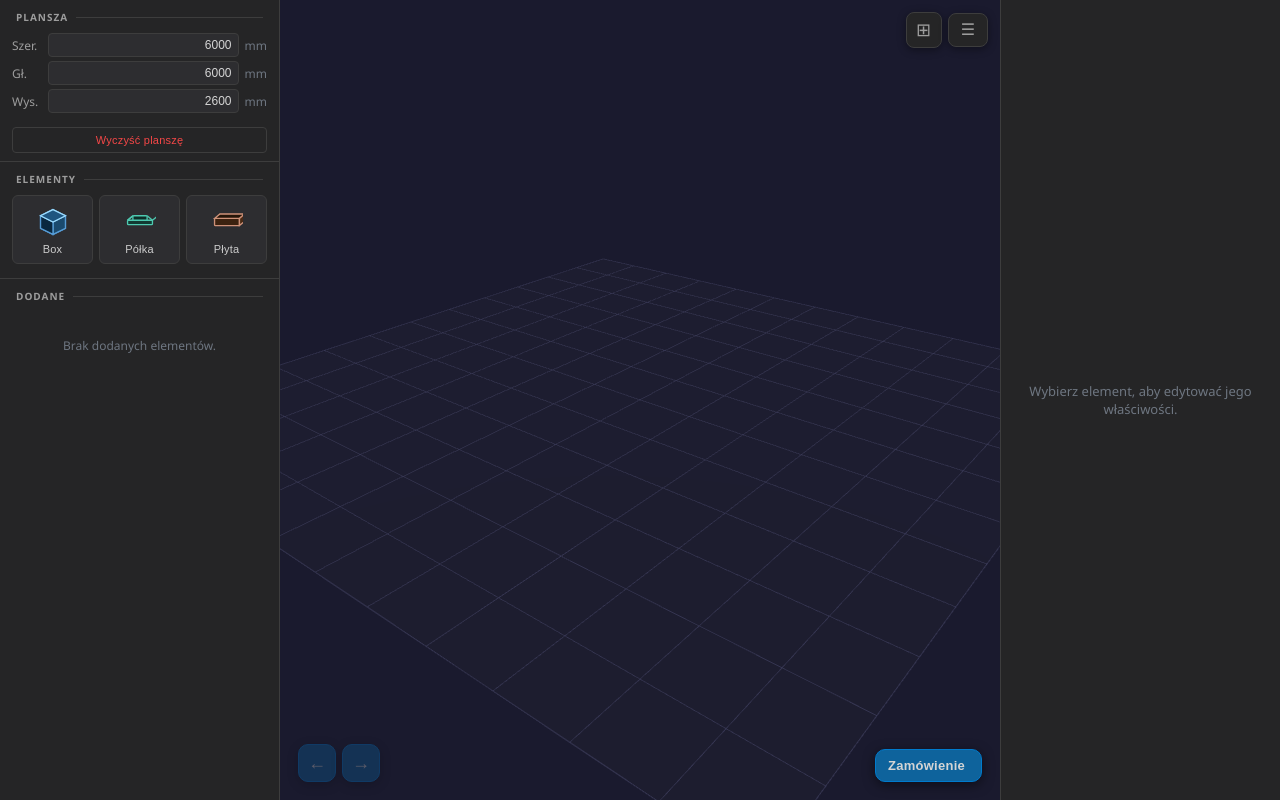
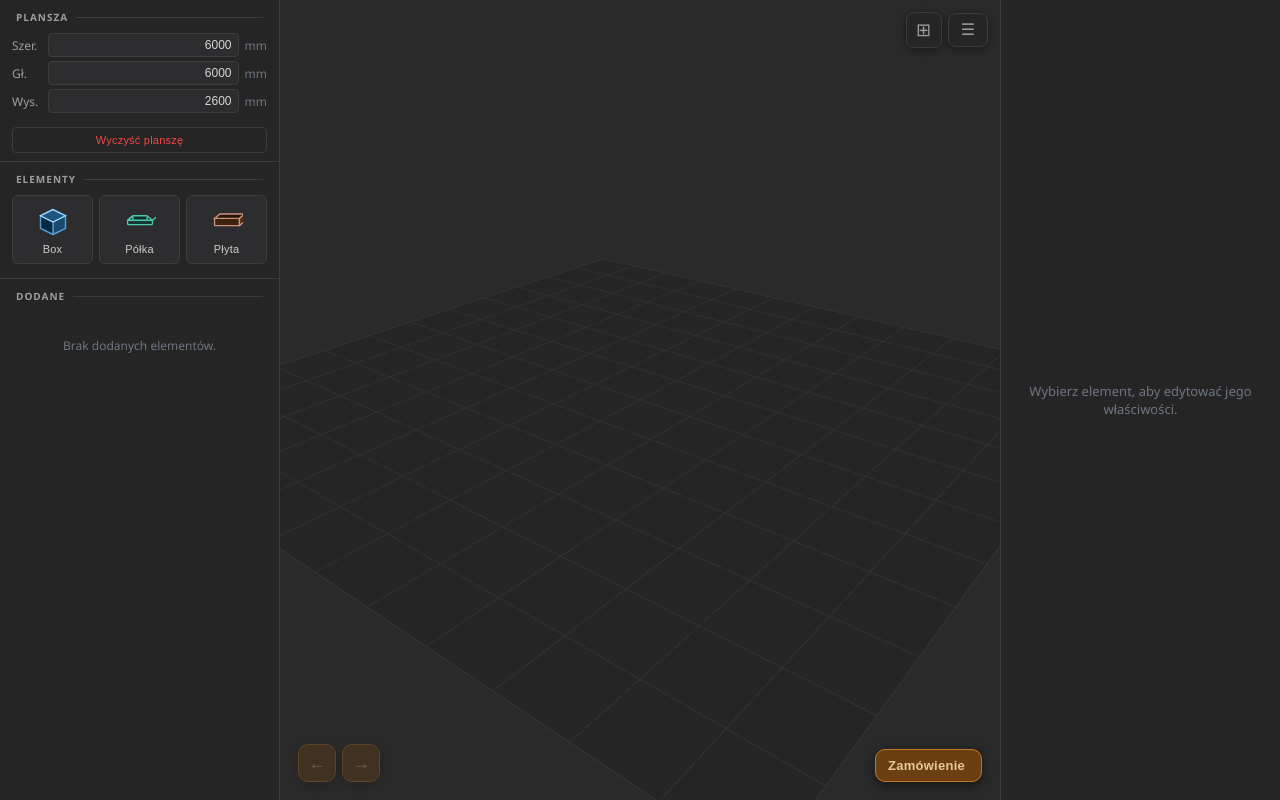
Before and after one commit to furnitureboardform/furniture-board-calculator-v2, a React (Vite) app: page / in a window 1280 px wide. Built offline with nearby package versions, Linux system fonts and the light colour scheme.

Commit message:
change project color

```diff
--- a/src/App.css
+++ b/src/App.css
@@ -67,10 +67,10 @@ body, html, #root {
   justify-content: center;
   width: 38px;
   height: 38px;
-  background: #0e639c;
-  border: 1px solid #007acc;
+  background: #6b3f10;
+  border: 1px solid #c07828;
   border-radius: 10px;
-  color: #d4d4d4;
+  color: #e8c89a;
   font-size: 18px;
   cursor: pointer;
   box-shadow: 0 3px 12px rgba(0, 0, 0, 0.5);
@@ -78,10 +78,10 @@ body, html, #root {
 }
 
 .undo-redo-btn:hover:not(:disabled) {
-  background: #1177bb;
-  border-color: #1a8ad4;
+  background: #8c5418;
+  border-color: #d4923a;
   color: #ffffff;
-  box-shadow: 0 4px 16px rgba(0, 122, 204, 0.35);
+  box-shadow: 0 4px 16px rgba(192, 120, 40, 0.4);
 }
 
 .undo-redo-btn:disabled {
--- a/src/OrderModal.css
+++ b/src/OrderModal.css
@@ -10,10 +10,10 @@
   align-items: center;
   gap: 7px;
   padding: 9px 16px 9px 12px;
-  background: #0e639c;
-  border: 1px solid #007acc;
+  background: #6b3f10;
+  border: 1px solid #c07828;
   border-radius: 10px;
-  color: #d4d4d4;
+  color: #e8c89a;
   font-size: 13px;
   font-weight: 600;
   cursor: pointer;
@@ -24,10 +24,10 @@
 }
 
 .om-fab:hover {
-  background: #1177bb;
-  border-color: #1a8ad4;
+  background: #8c5418;
+  border-color: #d4923a;
   color: #ffffff;
-  box-shadow: 0 4px 16px rgba(0, 122, 204, 0.35);
+  box-shadow: 0 4px 16px rgba(192, 120, 40, 0.4);
 }
 
 .om-fab-icon {
--- a/src/useThreeScene.ts
+++ b/src/useThreeScene.ts
@@ -243,7 +243,7 @@ export function useThreeScene(
     if (!container) return;
 
     const scene = new THREE.Scene();
-    scene.background = new THREE.Color(0x1a1a2e);
+    scene.background = new THREE.Color(0x2a2a2a);
     sceneRef.current = scene;
 
     const w = container.clientWidth;
@@ -270,13 +270,13 @@ export function useThreeScene(
     dirLight.castShadow = true;
     scene.add(dirLight);
 
-    const grid = makeRectGrid(20, 20, 0.5, 0x444466);
+    const grid = makeRectGrid(20, 20, 0.5, 0x3d3d3d);
     scene.add(grid);
     gridRef.current = grid;
 
     const boardGeo = new THREE.PlaneGeometry(20, 20);
     const boardMat = new THREE.MeshStandardMaterial({
-      color: 0x252540,
+      color: 0x252526,
       roughness: 0.9,
       metalness: 0.0,
       transparent: true,
@@ -328,7 +328,7 @@ export function useThreeScene(
     if (scene) {
       const oldGrid = gridRef.current;
       if (oldGrid) { scene.remove(oldGrid); oldGrid.geometry.dispose(); (oldGrid.material as THREE.Material).dispose(); }
-      const newGrid = makeRectGrid(w, d, 0.5, 0x444466);
+      const newGrid = makeRectGrid(w, d, 0.5, 0x3d3d3d);
       scene.add(newGrid);
       gridRef.current = newGrid;
     }
@@ -342,7 +342,7 @@ export function useThreeScene(
     const oldCeil = ceilingGridRef.current;
     if (oldCeil && scene) {
       scene.remove(oldCeil); oldCeil.geometry.dispose(); (oldCeil.material as THREE.Material).dispose();
-      const newCeil = makeRectGrid(w, d, 0.5, 0x446644);
+      const newCeil = makeRectGrid(w, d, 0.5, 0x1a3a55);
       newCeil.position.y = boardSize.height;
       scene.add(newCeil);
       ceilingGridRef.current = newCeil;
@@ -355,7 +355,7 @@ export function useThreeScene(
     if (!scene) return;
     if (showCeilingGrid) {
       const { boardSize } = optionsRef.current;
-      const grid = makeRectGrid(boardSize.width, boardSize.depth, 0.5, 0x446644);
+      const grid = makeRectGrid(boardSize.width, boardSize.depth, 0.5, 0x1a3a55);
       grid.position.y = boardSize.height;
       scene.add(grid);
       ceilingGridRef.current = grid;
```
